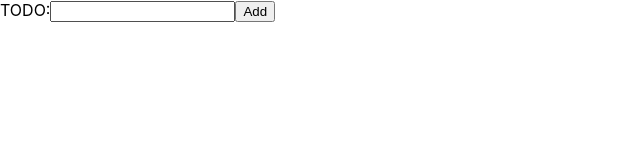
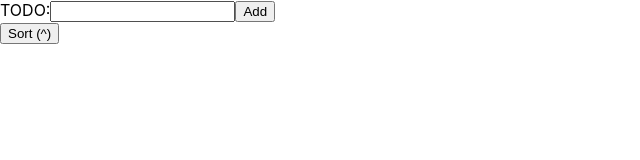
Before and after one commit to rikeda-cloud/react, a React (Create React App) app in the folder my-app/: page / in a window 1280 px wide. Shown: the top 160 px of the page, without its empty margins (0-640 px from the left). Built offline with nearby package versions, Linux system fonts and the light colour scheme.

Commit message:
[update] add feat Sort to StateTodo Component

```diff
--- a/my-app/src/StateTodo.tsx
+++ b/my-app/src/StateTodo.tsx
@@ -13,6 +13,7 @@ interface Todo {
 export function StateTodo() {
 	const [title, setTitle] = React.useState("");
 	const [todo, setTodo] = React.useState<Todo[]>([]);
+	const [desc, setDesc] = React.useState(true);
 
 	const handleChangeTitle = (e: React.ChangeEvent<HTMLInputElement>) => {
 		setTitle(e.target.value);
@@ -44,6 +45,19 @@ export function StateTodo() {
 		);
 	}
 
+	const handleSort = (e: React.MouseEvent<HTMLButtonElement>) => {
+		const sorted = [...todo];
+		sorted.sort((a, b) => {
+			if (desc) {
+				return b.created.getTime() - a.created.getTime();
+			} else {
+				return a.created.getTime() - b.created.getTime();
+			}
+		});
+		setDesc(d => !d);
+		setTodo(sorted);
+	};
+
 	return (
 		<div>
 			<label>
@@ -52,6 +66,9 @@ export function StateTodo() {
 					value={title} onChange={handleChangeTitle} />
 			</label>
 			<button type="button" onClick={handleClick}>Add</button><br />
+			<button type="button" onClick={handleSort}>
+				Sort ({desc ? '^' : 'v'})
+			</button>
 			<ul>
 				{todo.map(item => (
 					<li key={item.id} className={item.isDone ? 'done' : ""}>
```
